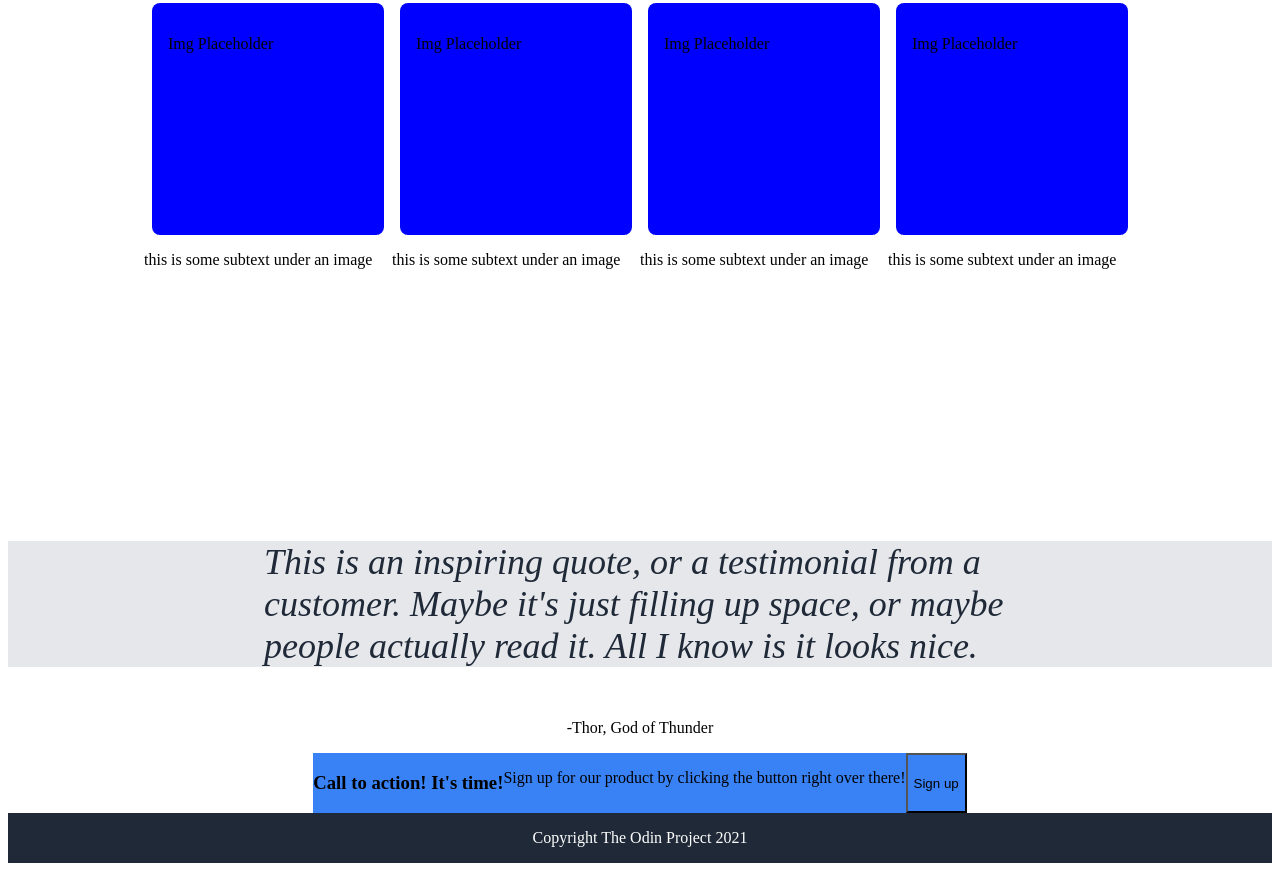
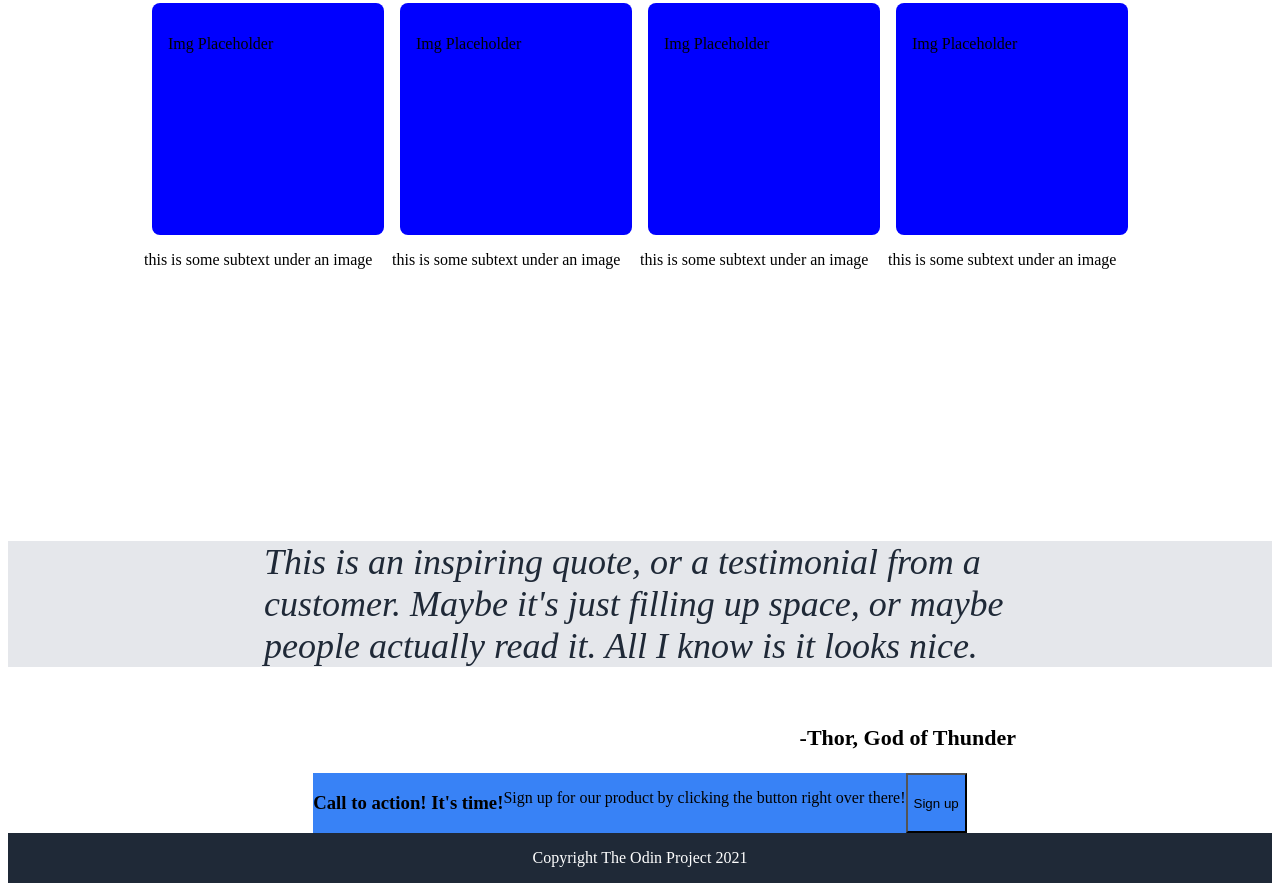
Before and after one commit to Benjamin1089/odin-landing-page, a plain HTML site: page index.html in a window 1280 px wide. Shown: the part 553-1444 px from the top of the page. Drawn offline with Linux system fonts and the light colour scheme.

Commit message:
Format source
Positioned and formated the -Thor label

```diff
--- a/index.html
+++ b/index.html
@@ -56,7 +56,7 @@
             </div>
 
             <p class="quote">This is an inspiring quote, or a testimonial from a customer. Maybe it's just filling up space, or maybe people actually read it. All I know is it looks nice.</p>
-            <p>-Thor, God of Thunder</p>
+            <p class="source">-Thor, God of Thunder</p>
             <div class="action">
                 <h3>Call to action! It's time!</h3>
                 <p>Sign up for our product by clicking the button right over there!</p>
--- a/style.css
+++ b/style.css
@@ -52,6 +52,13 @@ button {
     Font-style: italic;
     padding-left: 256px;
     padding-right: 256px;
+}
+
+.source {
+    align-self: flex-end;
+    margin-right: 256px;
+    font-size: 22px;
+    font-weight: bold;
 }
 
 .gallery {
```
